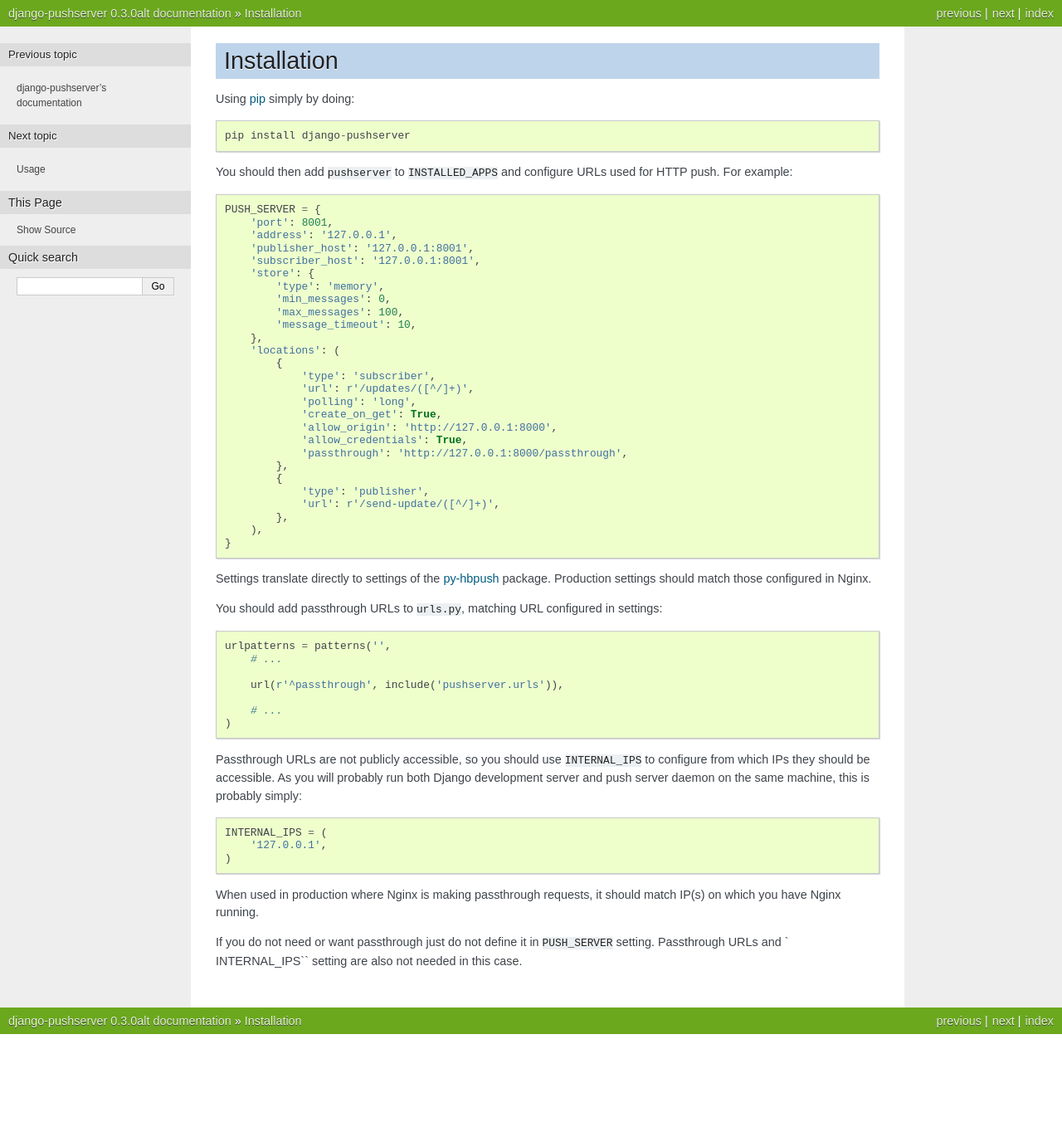
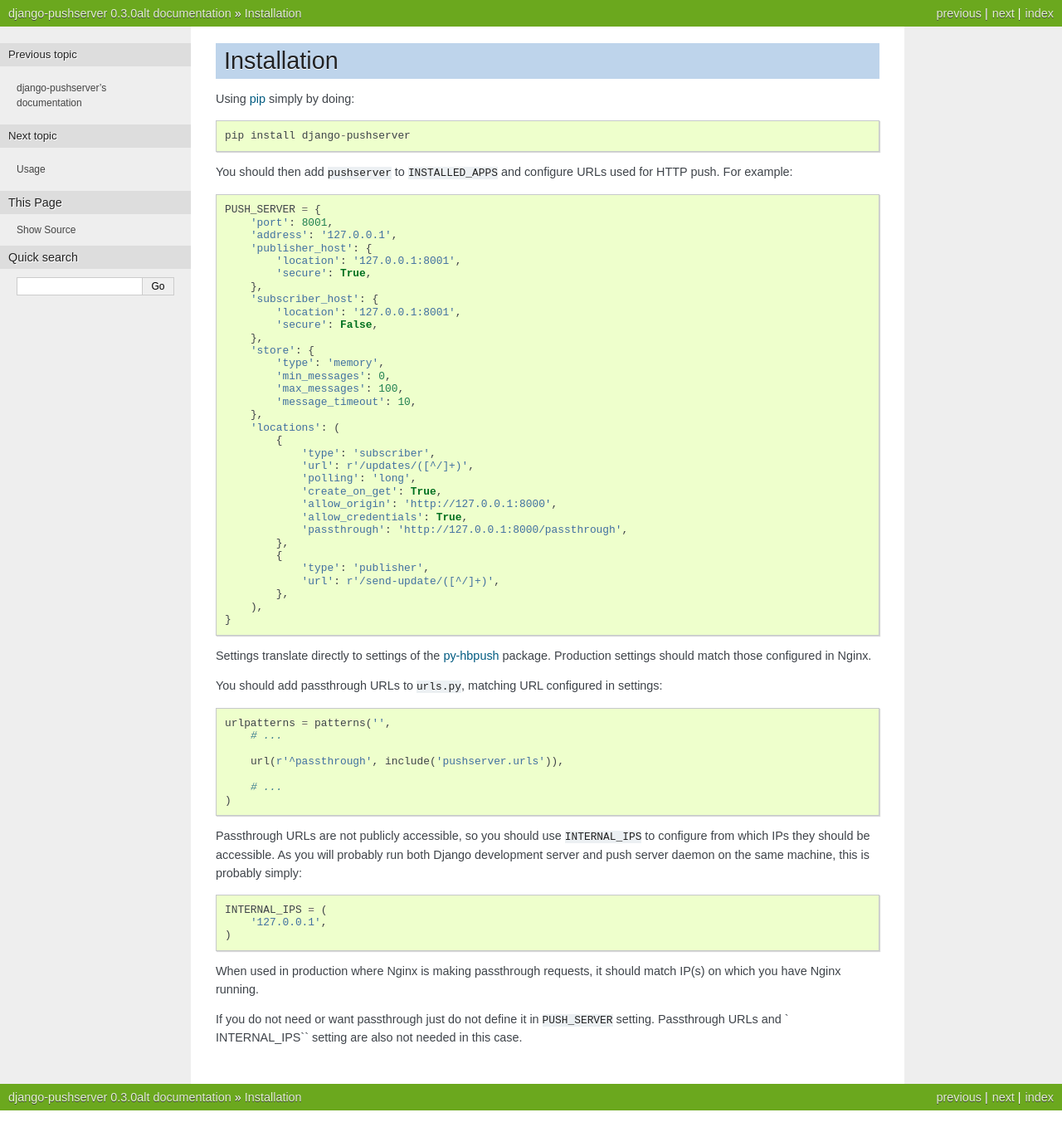
Before and after one commit to mitar/django-pushserver, a Sphinx documentation site: the page built from docs/installation.rst, in a window 1280 px wide. Shown: the whole page at 83% size. Built offline with Sphinx 7.4.7, drawn with Linux system fonts in a browser that asks for light colours; before the commit the page ends 1272 px from its top, so only the background shows below that.

Commit message:
Release v0.3.0alt

```diff
--- a/docs/installation.rst
+++ b/docs/installation.rst
@@ -13,8 +13,14 @@
     PUSH_SERVER = {
         'port': 8001,
         'address': '127.0.0.1',
-        'publisher_host': '127.0.0.1:8001',
-        'subscriber_host': '127.0.0.1:8001',
+        'publisher_host': {
+            'location': '127.0.0.1:8001',
+            'secure': True,
+        },
+        'subscriber_host': {
+            'location': '127.0.0.1:8001',
+            'secure': False,
+        },
         'store': {
             'type': 'memory',
             'min_messages': 0,
```
Also changed, not shown: 1 other file.
